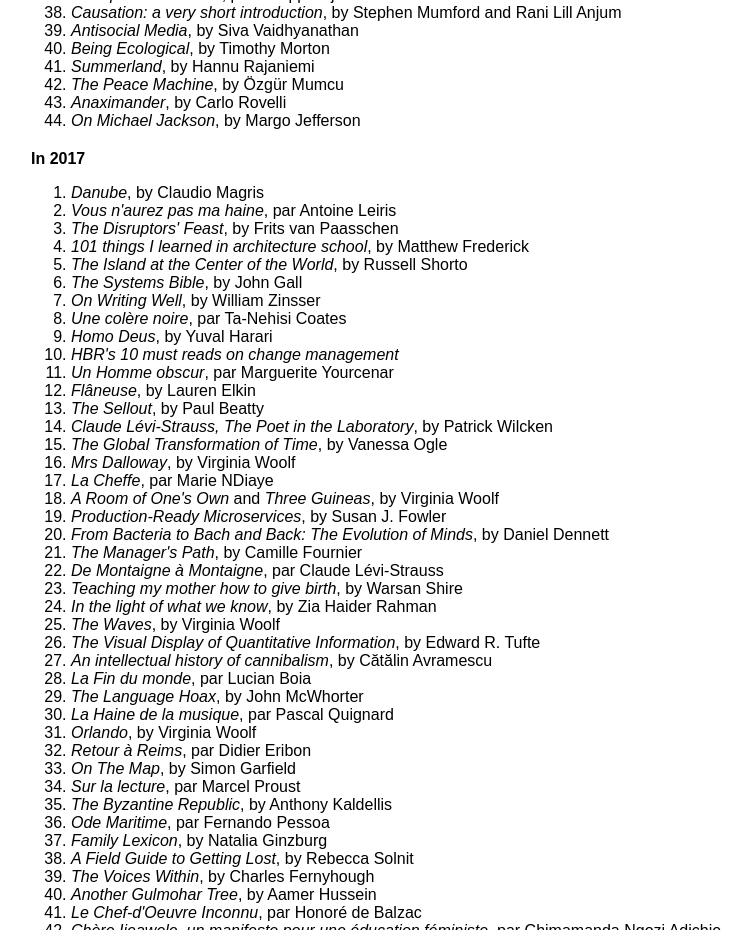
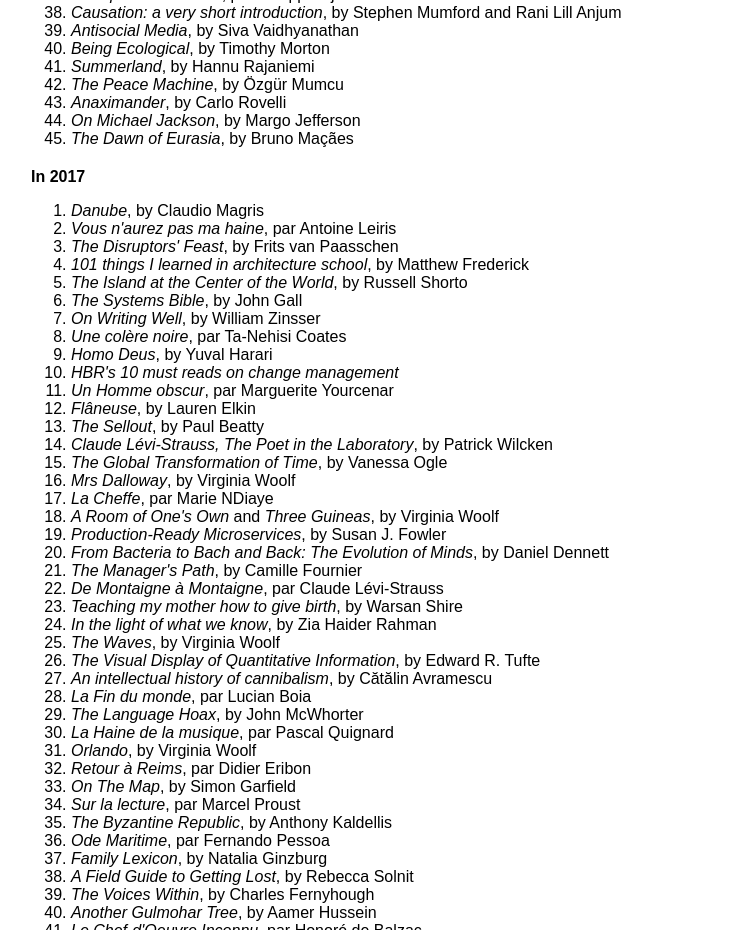
Before and after one commit to rgs/rgs.github.com, a plain HTML site: page books.html in a window 1280 px wide. Shown: the part 780-1710 px from the top of the page, without its empty margins (161-911 px from the left). Drawn offline with Linux system fonts and the light colour scheme.

Commit message:
One more book

```diff
--- a/books.html
+++ b/books.html
@@ -54,6 +54,7 @@ Lill Anjum</li>
 <li><i>The Peace Machine</i>, by &Ouml;zg&uuml;r Mumcu</li>
 <li><i>Anaximander</i>, by Carlo Rovelli</li>
 <li><i>On Michael Jackson</i>, by Margo Jefferson</li>
+<li><i>The Dawn of Eurasia</i>, by Bruno Ma&ccedil;&atilde;es</i>
 </ol>
 
 <h4>In 2017</h4>
```
